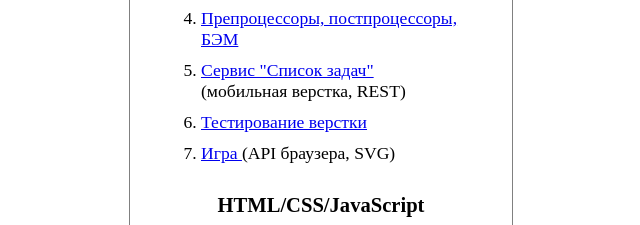
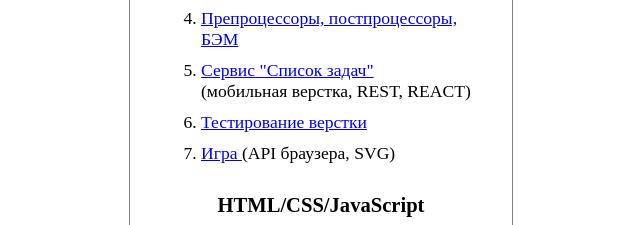
Before and after one commit to n1kee/n1kee.github.io, a plain HTML site: page index.html in a window 1280 px wide. Shown: the part 1139-1364 px from the top of the page, 319-959 px from the left. Drawn offline with Linux system fonts and the light colour scheme.

Commit message:
'+ REACT'

```diff
--- a/index.html
+++ b/index.html
@@ -227,7 +227,7 @@
                             <a href="https://github.com/v-samoylov/webdev-tasks-5">
                                 Сервис "Список задач"
                             </a><br>
-                            (мобильная верстка, REST)
+                            (мобильная верстка, REST, REACT)
                         </li>
                         <li>
                             <a href="https://github.com/v-samoylov/webdev-tasks-6">
```
